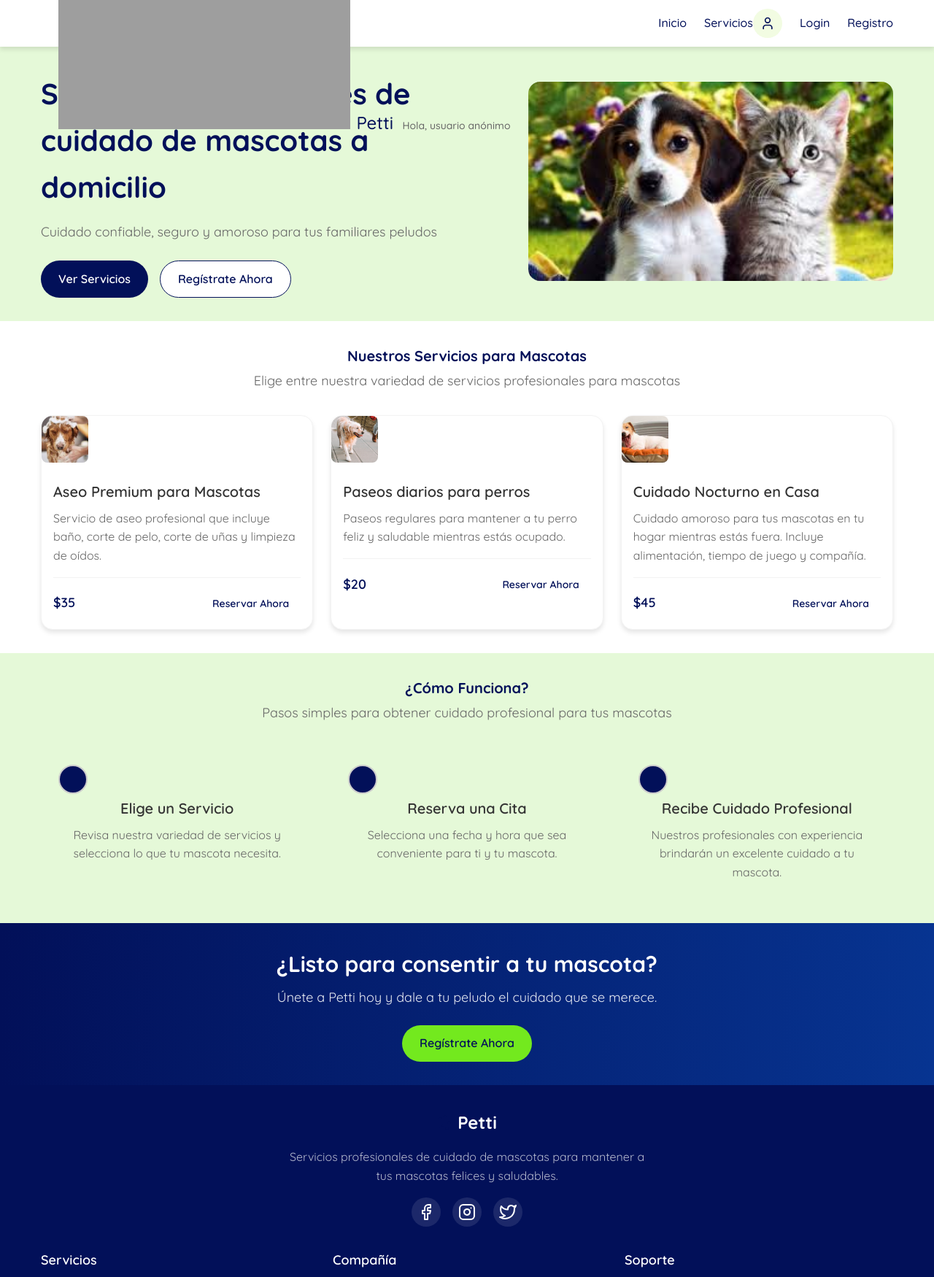
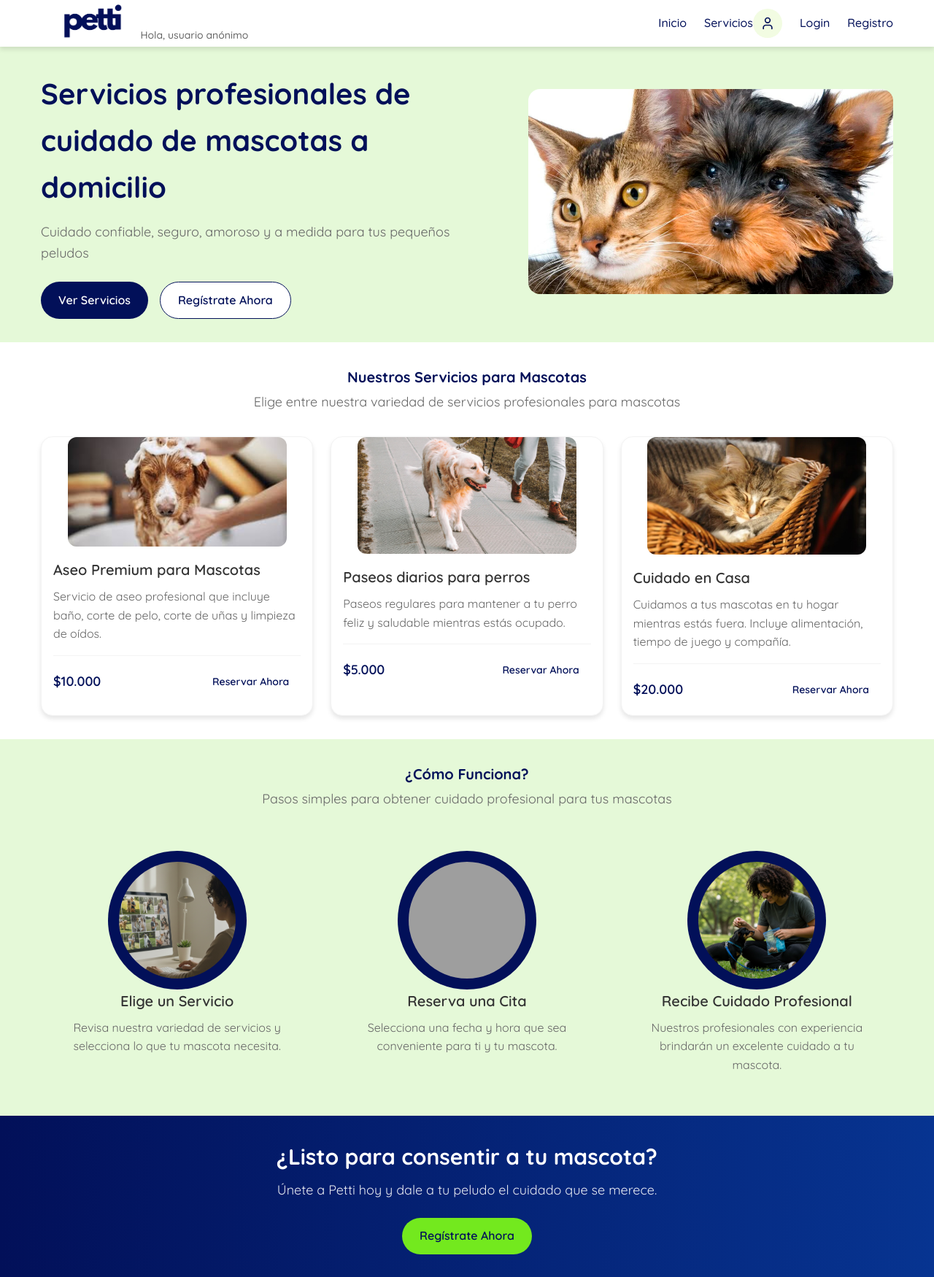
Before and after one commit to nicolenavarrorojas/pettiv2, a Django app: page / in a window 1280 px wide. Shown: the top 1750 px of the page at 73% size. Run offline with Django 5.2, Linux system fonts and the light colour scheme; grey boxes are pictures that could not be loaded.

Commit message:
images in index and services fixed

```diff
--- a/petti/static/css/styles.css
+++ b/petti/static/css/styles.css
@@ -425,8 +425,8 @@
   display: inline-flex;
   align-items: center;
   justify-content: center;
-  width: 3rem;
-  height: 3rem;
+  width: 10rem;
+  height: 100rem;
   background-color: var(--primary-color);
   color: var(--white);
   border-radius: 50%;
@@ -1925,3 +1925,13 @@
   height: 20px;
   width: 20px;
 }
+
+
+
+.service-image-custom {
+  display: block;
+  margin: 0 auto;
+  width: 300px;
+  height: auto;
+  border-radius: 12px;
+}
--- a/petti/templates/index.html
+++ b/petti/templates/index.html
@@ -17,7 +17,7 @@
       <div class="container">
         <div class="hero-content">
           <h1 class="hero-title">Servicios profesionales de cuidado de mascotas a domicilio</h1>
-          <p class="hero-subtitle">Cuidado confiable, seguro y amoroso para tus familiares peludos</p>
+          <p class="hero-subtitle">Cuidado confiable, seguro, amoroso y a medida para tus pequeños peludos</p>
           <div class="hero-buttons">
             <a href="{% url 'services' %}" class="button primary-button">Ver Servicios</a>
             <a href="{% url 'register' %}" class="button secondary-button">Regístrate Ahora</a>
@@ -39,43 +39,45 @@
         <div class="services-grid">
           <div class="service-card">
             <img src="{% static 'css/imagenes/bañomascota.jpg' %}"
-                 alt="Corte de pelo para mascotas"
-                 class="service-image">
+            alt="Corte de pelo para mascotas"
+            style="display: block; margin: 0 auto; width: 300px; height: auto; border-radius: 12px;">
+
             <div class="service-content">
               <h3 class="service-title">Aseo Premium para Mascotas</h3>
               <p class="service-description">
                 Servicio de aseo profesional que incluye baño, corte de pelo, corte de uñas y limpieza de oídos.
               </p>
               <div class="service-footer">
-                <span class="service-price">$35</span>
+                <span class="service-price">$10.000</span>
                 <a href="{% url 'services' %}" class="button small-button">Reservar Ahora</a>
               </div>
             </div>
           </div>
           <div class="service-card">
             <img src="{% static 'css/imagenes/paseomascotas.jpg' %}"
-                 alt="Paseo de perros"
-                 class="service-image">
+            alt="Paseo de perros"
+            style="display: block; margin: 0 auto; width: 300px; height: auto; border-radius: 12px;">
+
             <div class="service-content">
               <h3 class="service-title">Paseos diarios para perros</h3>
               <p class="service-description">Paseos regulares para mantener a tu perro feliz y saludable mientras estás ocupado.</p>
               <div class="service-footer">
-                <span class="service-price">$20</span>
+                <span class="service-price">$5.000</span>
                 <a href="{% url 'services' %}" class="button small-button">Reservar Ahora</a>
               </div>
             </div>
           </div>
           <div class="service-card">
             <img src="{% static 'css/imagenes/cuidadomascotas.jpg' %}"
-                 alt="Cuidado de mascotas en casa"
-                 class="service-image">
+            alt="Cuidado de mascotas en casa"
+            style="display: block; margin: 0 auto; width: 300px; height: auto; border-radius: 12px;">
             <div class="service-content">
-              <h3 class="service-title">Cuidado Nocturno en Casa</h3>
+              <h3 class="service-title">Cuidado en Casa</h3>
               <p class="service-description">
-                Cuidado amoroso para tus mascotas en tu hogar mientras estás fuera. Incluye alimentación, tiempo de juego y compañía.
+                Cuidamos a tus mascotas en tu hogar mientras estás fuera. Incluye alimentación, tiempo de juego y compañía.
               </p>
               <div class="service-footer">
-                <span class="service-price">$45</span>
+                <span class="service-price">$20.000</span>
                 <a href="{% url 'services' %}" class="button small-button">Reservar Ahora</a>
               </div>
             </div>
@@ -91,17 +93,38 @@
         </div>
         <div class="steps-grid">
           <div class="step-card">
-            <div class="step-icon"></div>
+
+            <div style="display: flex; justify-content: center; background-color: #021059; padding: 15px; border-radius: 60%; width: fit-content; margin: 0 auto;">
+              <img src="{% static 'css/imagenes/eligeServicio.jpg' %}"
+                   alt="Cuidado de mascotas en casa"
+                   style="width: 160px; height: 160px; border-radius: 50%; object-fit: cover;">
+            </div>
+
+
+
+
+
             <h3 class="step-title">Elige un Servicio</h3>
             <p class="step-description">Revisa nuestra variedad de servicios y selecciona lo que tu mascota necesita.</p>
           </div>
           <div class="step-card">
-            <div class="step-icon"></div>
+
+            <div style="display: flex; justify-content: center; background-color: #021059; padding: 15px; border-radius: 60%; width: fit-content; margin: 0 auto;">
+              <img src="{% static 'css/imagenes/reservaCita.jpg' %}"
+                   alt="Cuidado de mascotas en casa"
+                   style="width: 160px; height: 160px; border-radius: 50%; object-fit: cover;">
+            </div>
+
             <h3 class="step-title">Reserva una Cita</h3>
             <p class="step-description">Selecciona una fecha y hora que sea conveniente para ti y tu mascota.</p>
           </div>
           <div class="step-card">
-            <div class="step-icon"></div>
+
+            <div style="display: flex; justify-content: center; background-color: #021059; padding: 15px; border-radius: 60%; width: fit-content; margin: 0 auto;">
+              <img src="{% static 'css/imagenes/cuidadoProfesional.jpg' %}"
+                   alt="Cuidado de mascotas en casa"
+                   style="width: 160px; height: 160px; border-radius: 50%; object-fit: cover;">
+            </div>
             <h3 class="step-title">Recibe Cuidado Profesional</h3>
             <p class="step-description">Nuestros profesionales con experiencia brindarán un excelente cuidado a tu mascota.</p>
           </div>
--- a/petti/templates/navbar.html
+++ b/petti/templates/navbar.html
@@ -7,8 +7,7 @@
     <div class="container">
       <div class="navbar-logo">
         <a href="{% url 'index' %}" class="menu-item">
-          <img src="{% static 'css/imagenes/logo1.jpg' %}" alt="Logo">
-          <span class="logo-text">Petti</span>
+          <img src="{% static 'css/imagenes/logo2.png' %}" alt="Logo" style="width: 100px; height: auto;">
           {% if user.is_authenticated %}
             <span class="user-status">¡Hola, {{ user.email }}!</span>
           {% else %}
```
Also changed, not shown: petti/templates/services.html (+15 -12 lines), petti/static/css/imagenes/cuidadoProfesional.jpg (added), petti/static/css/imagenes/cuidadomascotas.jpg, petti/static/css/imagenes/cuidadomascotas3.jpg (deleted), petti/static/css/imagenes/cuidadonocturno.jpg (added), petti/static/css/imagenes/cuidadovacaciones.jpg (added), petti/static/css/imagenes/eligeServicio.jpg (added), petti/static/css/imagenes/estaticabasica.jpg (deleted), petti/static/css/imagenes/logo2.png (added), petti/static/css/imagenes/mascotasfelices.jpg, 5 other files.
